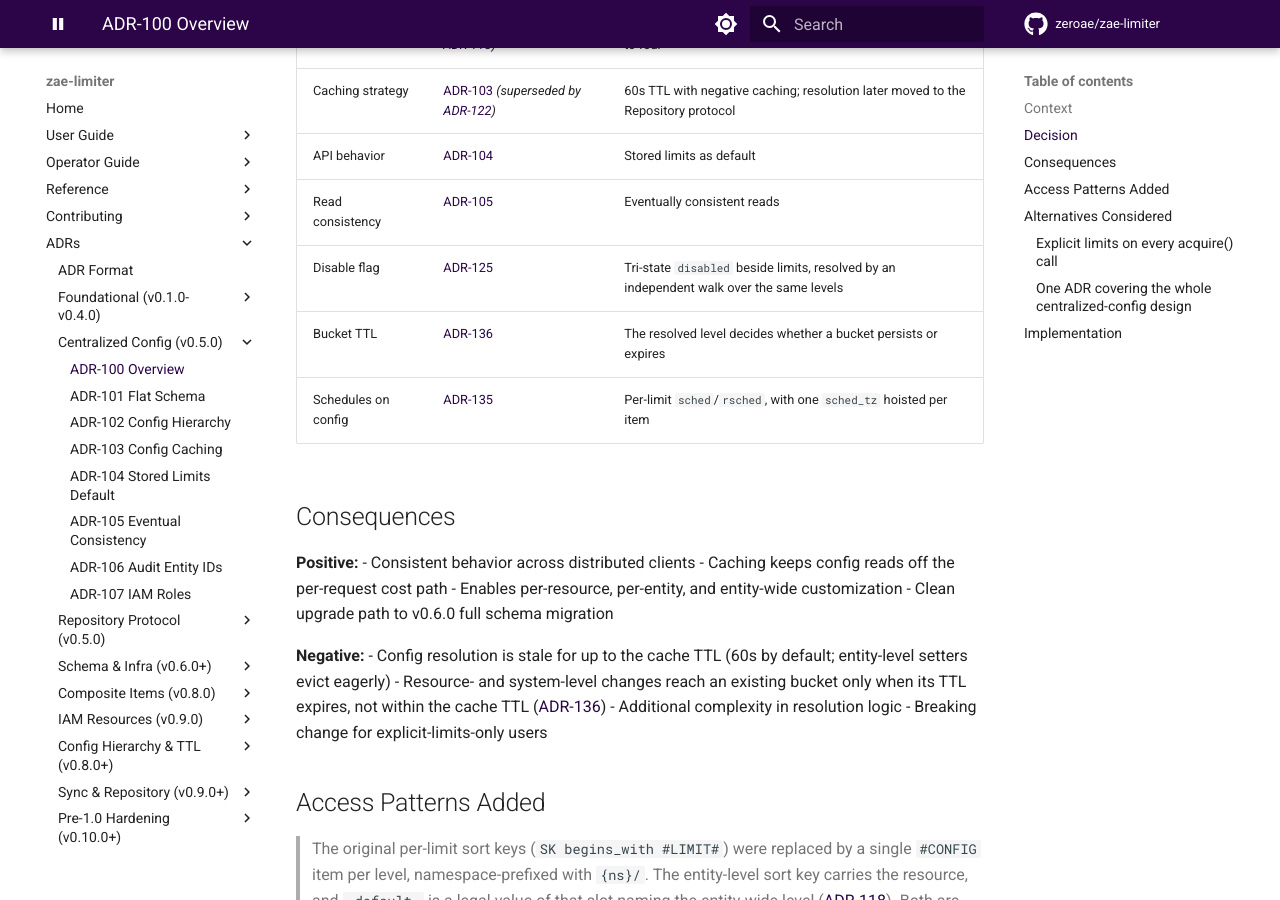
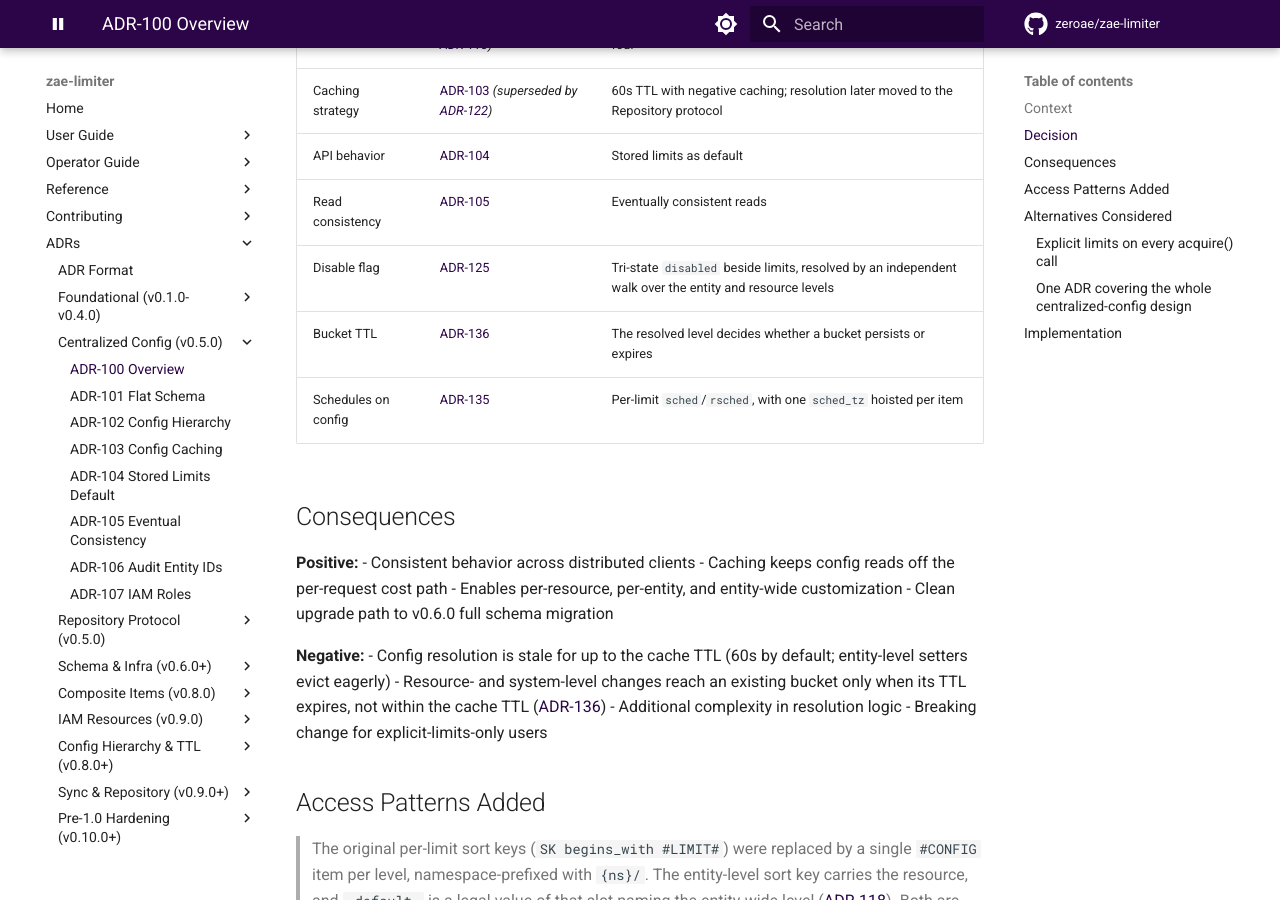
Before and after one commit to zeroae/zae-limiter, an MkDocs documentation site: the page built from docs/adr/100-centralized-config.md, in a window 1280 px wide and 900 px high, scrolled down 1118 px. Built offline with MkDocs 1.6.1 and Material for MkDocs 9.7.7, drawn with Linux system fonts in a browser that asks for light colours; comment, search, counter and statistics services are not loaded; the version menu is left out.

Commit message:
📝 docs(adr): scope ADR-100's disable row to entity and resource
The row read "an independent walk over the same levels", but the row two
lines above it names four levels including System, and ADR-125 §Scope
decides the opposite: "System-level `disabled` is **not** implemented ...
Resolution stops at the resource level."

Found by the acceptance consistency check, which is why it lands after
the status flip rather than in the corrections commit.

Refs #222

Co-Authored-By: Claude Opus 5 (1M context) <noreply@anthropic.com>
Claude-Session: https://claude.ai/code/session_01QdVj8nPhUwTz2aNJzMFqt5

```diff
--- a/docs/adr/100-centralized-config.md
+++ b/docs/adr/100-centralized-config.md
@@ -32,7 +32,7 @@ Implement centralized configuration with these architectural choices:
 | Caching strategy | [ADR-103](103-config-caching.md) *(superseded by [ADR-122](122-resolve-limits-on-repository.md))* | 60s TTL with negative caching; resolution later moved to the Repository protocol |
 | API behavior | [ADR-104](104-stored-limits-default.md) | Stored limits as default |
 | Read consistency | [ADR-105](105-eventual-consistency.md) | Eventually consistent reads |
-| Disable flag | [ADR-125](125-resource-disable.md) | Tri-state `disabled` beside limits, resolved by an independent walk over the same levels |
+| Disable flag | [ADR-125](125-resource-disable.md) | Tri-state `disabled` beside limits, resolved by an independent walk over the entity and resource levels |
 | Bucket TTL | [ADR-136](136-entity-config-bucket-ttl.md) | The resolved level decides whether a bucket persists or expires |
 | Schedules on config | [ADR-135](135-scheduled-limits.md) | Per-limit `sched`/`rsched`, with one `sched_tz` hoisted per item |
 
```
